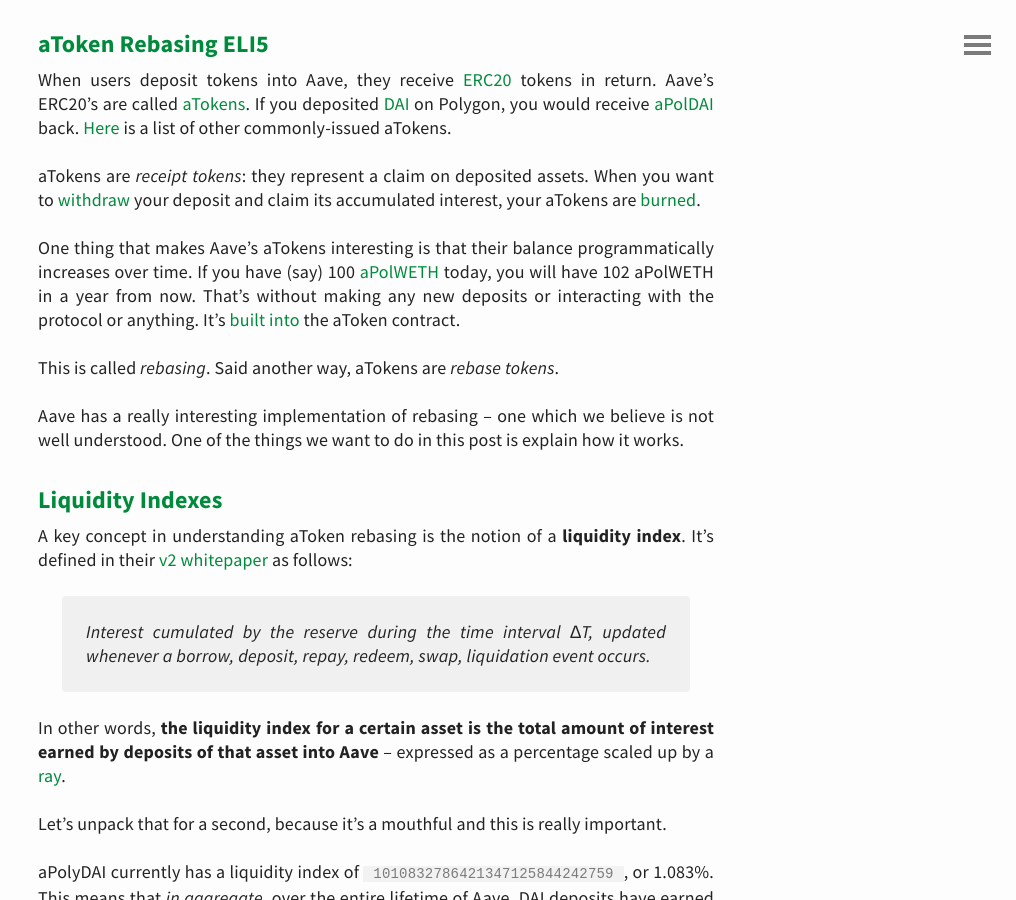
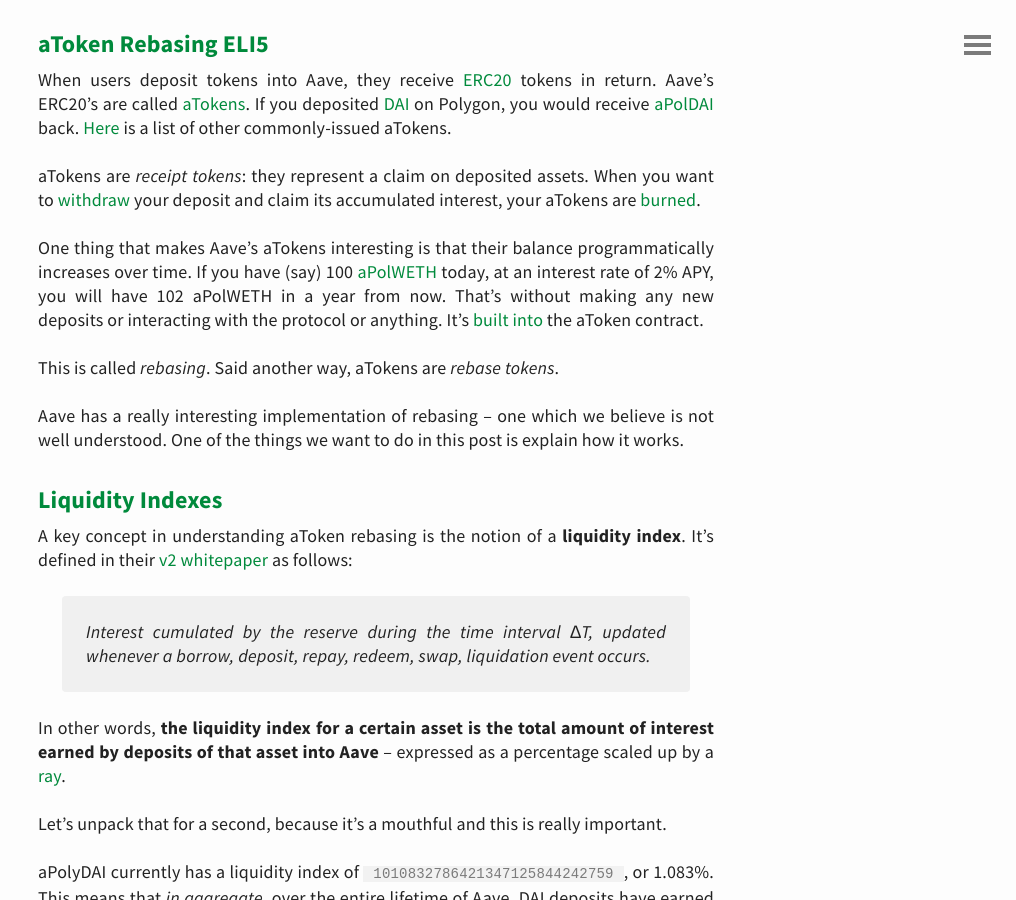
Before and after one commit to davidlaprade/davidlaprade.github.io, a Jekyll site: the page built from _posts/2022-12-16-aave-rebasing.md, in a window 1280 px wide and 900 px high, scrolled down 654 px. Shown: the whole window, without its empty margins (264-1280 px from the left). Built offline with Jekyll 4.4.1, drawn with Linux system fonts in a browser that asks for light colours; some of the changed text lies outside the part shown.

Commit message:
Apply suggestions from code review
Co-authored-by: Matt Solomon <matt@mattsolomon.dev>

```diff
--- a/_posts/2022-12-16-aave-rebasing.md
+++ b/_posts/2022-12-16-aave-rebasing.md
@@ -25,7 +25,7 @@ When you want to [withdraw](https://github.com/aave/aave-v3-core/blob/f3e037b363
 
 One thing that makes Aave's aTokens interesting is that their balance programmatically increases over time.
 If you have (say) 100
-[aPolWETH](https://polygonscan.com/address/0xe50fA9b3c56FfB159cB0FCA61F5c9D750e8128c8) today, you will have 102 aPolWETH in a year from now.
+[aPolWETH](https://polygonscan.com/address/0xe50fA9b3c56FfB159cB0FCA61F5c9D750e8128c8) today, at an interest rate of 2% APY, you will have 102 aPolWETH in a year from now.
 That's without making any new deposits or interacting with the protocol or anything.
 It's [built
 into](https://github.com/aave/aave-v3-core/blob/f3e037b3638e3b7c98f0c09c56c5efde54f7c5d2/contracts/protocol/tokenization/AToken.sol#L131-L139) the aToken contract.
```
Also changed, not shown: other parts of _posts/2022-12-16-aave-rebasing.md (+2 -2 lines).
